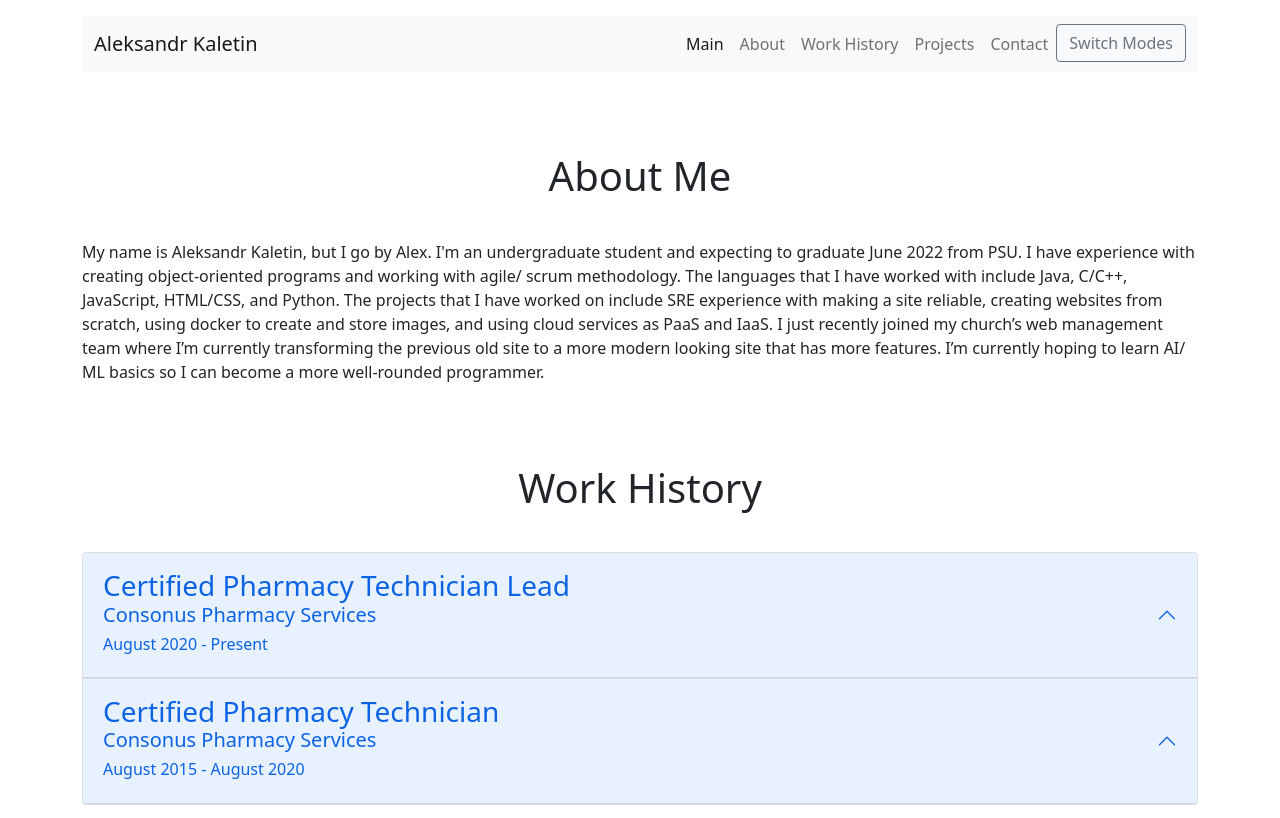
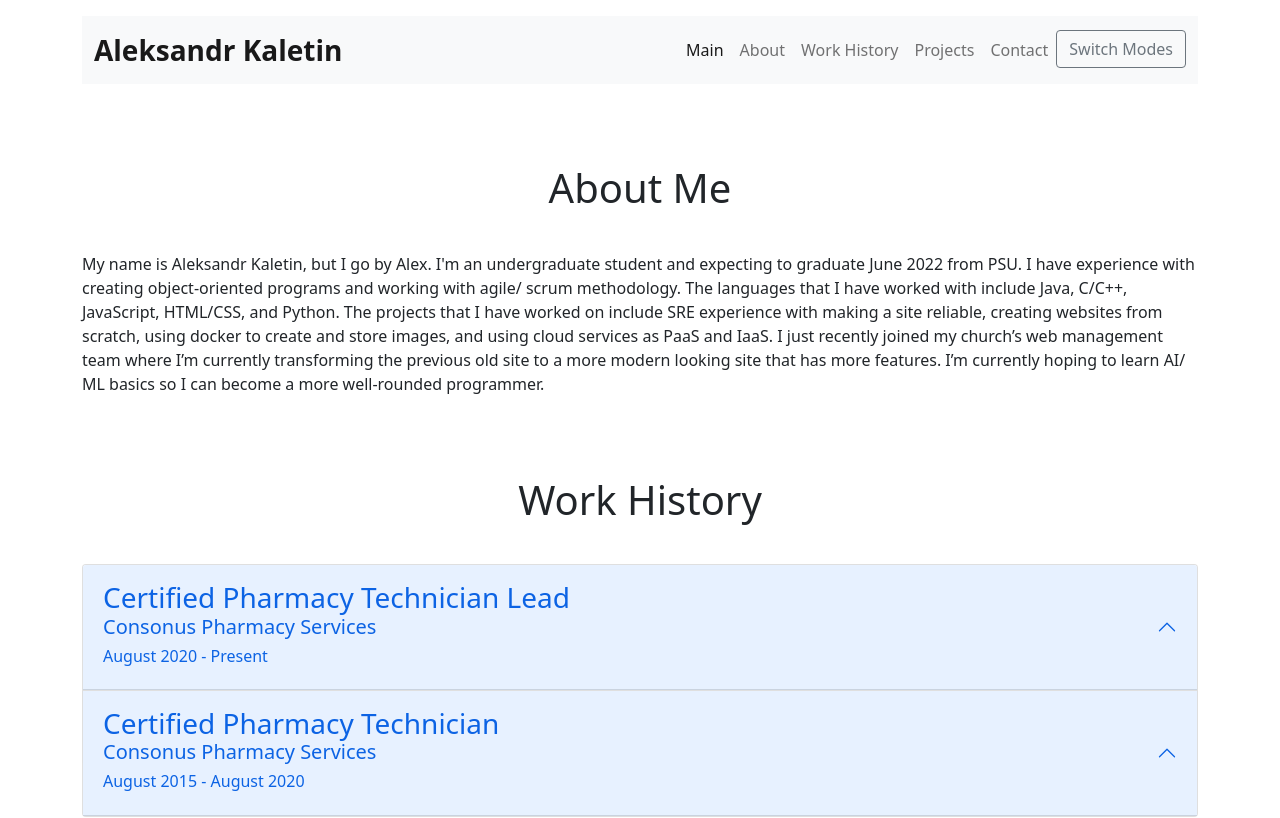
Before and after one commit to alexkaletin/kaletin, a plain HTML site: page index.html in a window 1280 px wide. Shown: the top 818 px of the page. Drawn offline with nearby package versions, Linux system fonts and the light colour scheme.

Commit message:
bolded my name

```diff
--- a/index.html
+++ b/index.html
@@ -20,7 +20,7 @@
         class="navbar navbar-expand-md navbar-light bg-light sticky-top my-3"
       >
         <div class="container-fluid">
-          <a class="navbar-brand" href="#">Aleksandr Kaletin</a>
+          <a class="navbar-brand fw-bold fs-3" href="#">Aleksandr Kaletin</a>
           <button
             class="navbar-toggler"
             type="button"
```
